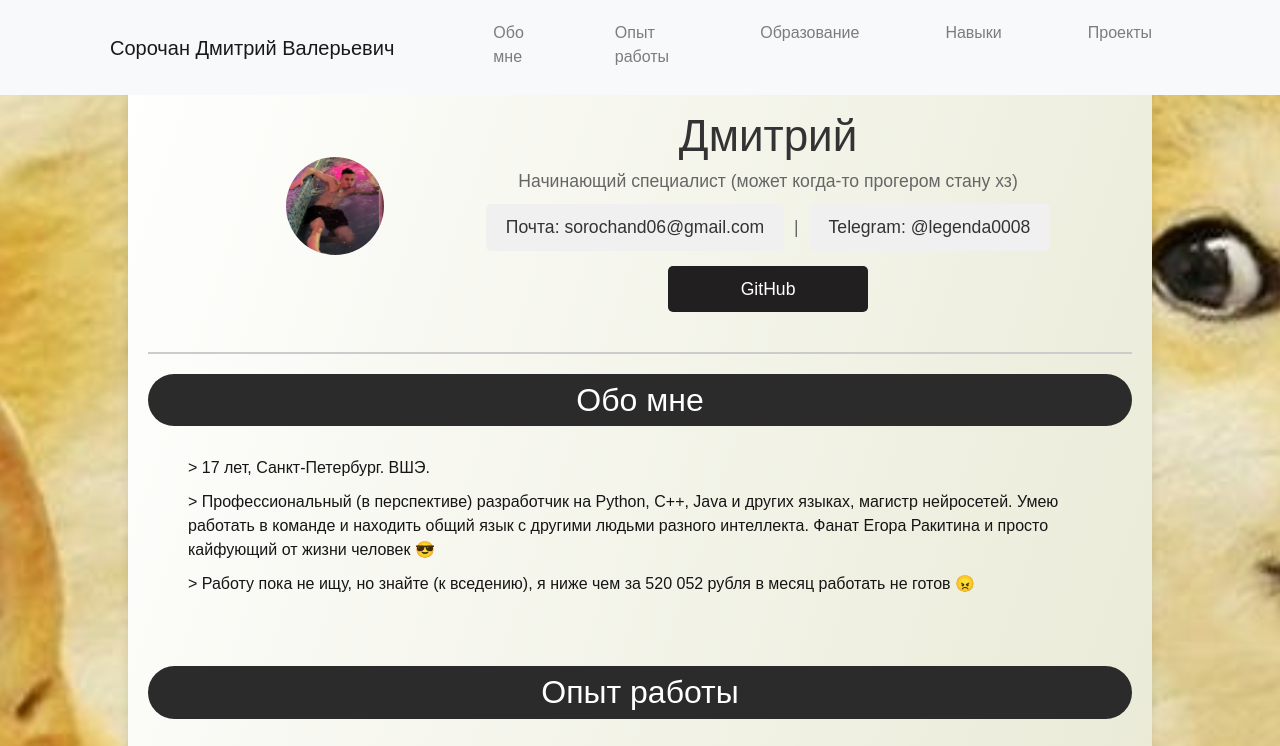
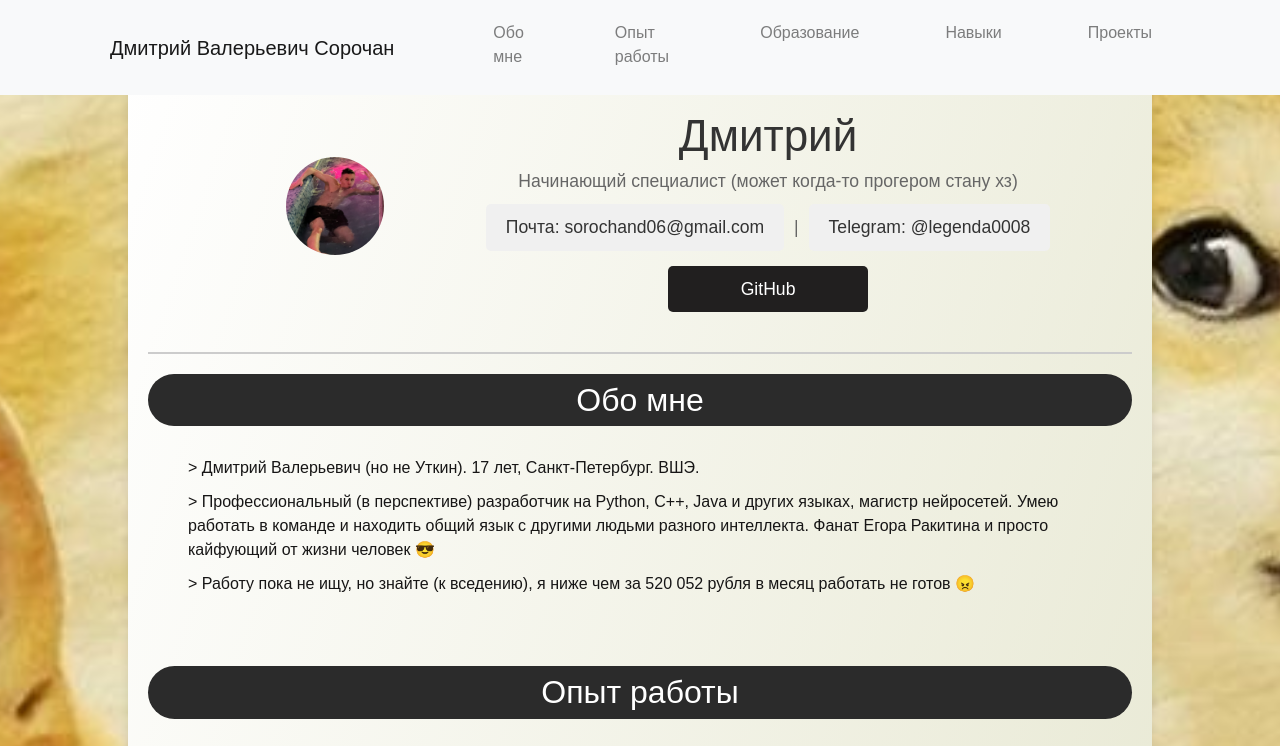
Before and after one commit to DmitryS-01/DmitryS-01.github.io, a plain HTML site: page index.html in a window 1280 px wide. Shown: the top 746 px of the page. Drawn offline with nearby package versions, Linux system fonts and the light colour scheme.

Commit message:
Update index.html

```diff
--- a/index.html
+++ b/index.html
@@ -11,7 +11,7 @@
 
 <nav class="navbar navbar-expand-lg navbar-light bg-light fixed-top">
     <div class="container">
-        <a class="navbar-brand" href="#">Сорочан Дмитрий Валерьевич</a>
+        <a class="navbar-brand" href="#">Дмитрий Валерьевич Сорочан</a>
         <button class="navbar-toggler" type="button" data-toggle="collapse" data-target="#navbarNav" aria-controls="navbarNav" aria-expanded="false" aria-label="Toggle navigation">
             <span class="navbar-toggler-icon"></span>
         </button>
@@ -48,7 +48,7 @@
 
     <section id="summary" class="summary">
         <h2>Обо мне</h2>
-        <p>> 17 лет, Санкт-Петербург. ВШЭ.</p>
+        <p>>  Дмитрий Валерьевич (но не Уткин). 17 лет, Санкт-Петербург. ВШЭ.</p>
         <p>>  Профессиональный (в перспективе) разработчик на Python, C++, Java и других языках, магистр нейросетей. Умею работать в команде и находить общий язык с другими людьми разного интеллекта. Фанат Егора Ракитина и просто кайфующий от жизни человек 😎</p>
         <p>>  Работу пока не ищу, но знайте (к вседению), я ниже чем за 520 052 рубля в месяц работать не готов 😠</p>
     </section>
```
